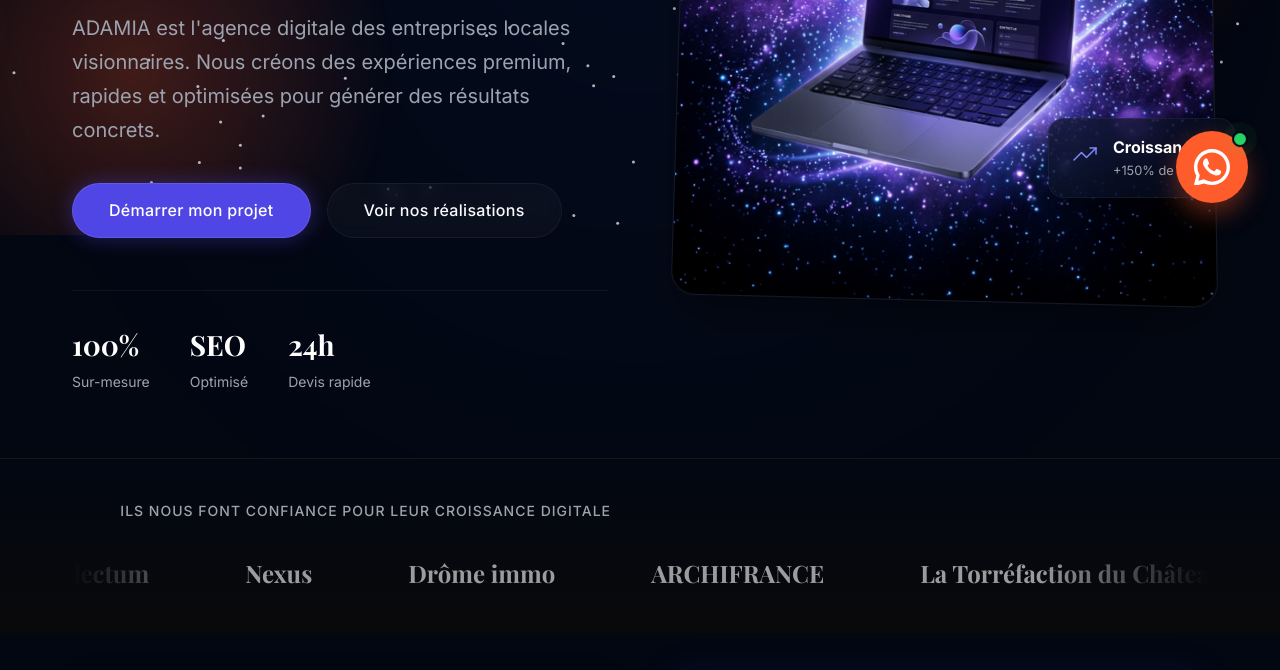
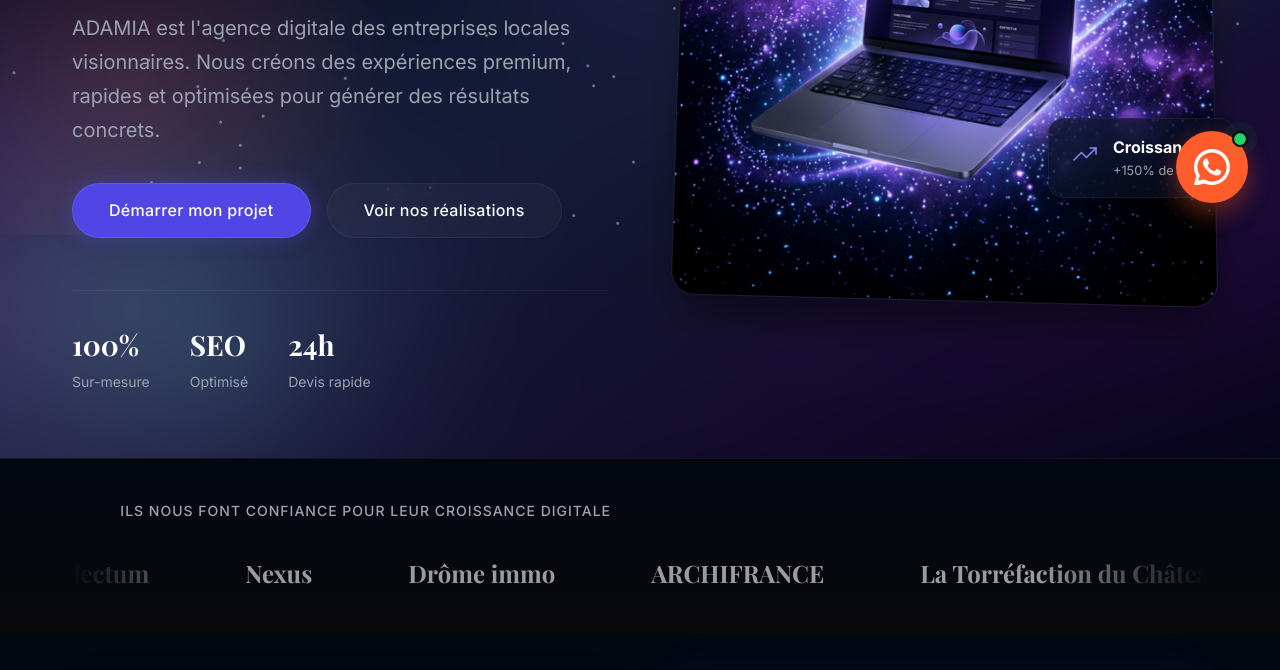
Before and after one commit to SachaSOL/adamia-agency, a website built with Vite: page index.html in a window 1280 px wide. Shown: the part 565-1235 px from the top of the page. Built offline with nearby package versions, Linux system fonts and the light colour scheme; animation ran at ten frames a second; a web font is replaced by a local one.

```diff
--- a/src/style.css
+++ b/src/style.css
@@ -394,7 +394,10 @@ img {
   left: -50%;
   width: 200%;
   height: 200%;
-  background: radial-gradient(circle at center, rgba(37, 99, 235, 0.1) 0%, transparent 40%);
+  background-image: url('/hero-bg-abstract.png'), radial-gradient(circle at center, rgba(37, 99, 235, 0.1) 0%, transparent 40%);
+  background-size: cover, auto;
+  background-position: center center, center center;
+  background-repeat: no-repeat, no-repeat;
   z-index: -1;
   pointer-events: none;
 }
```
Also changed, not shown: public/hero-bg-abstract.png (added).
